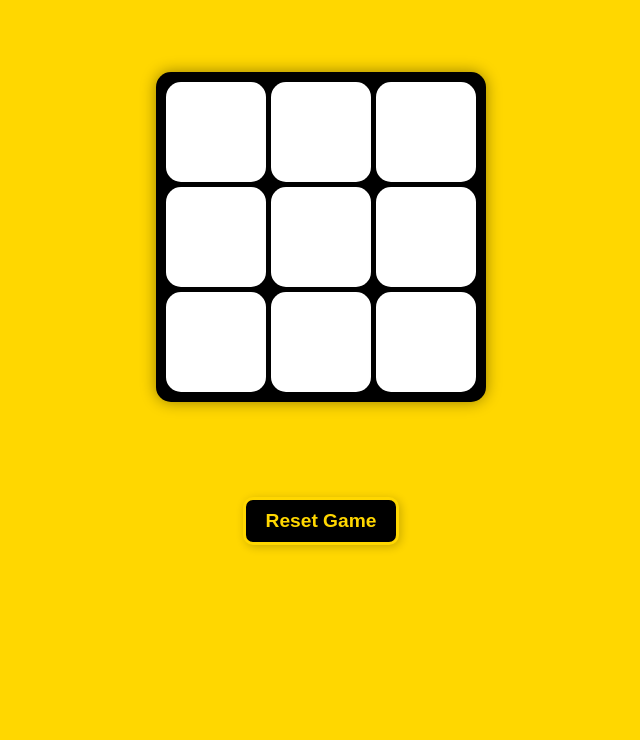
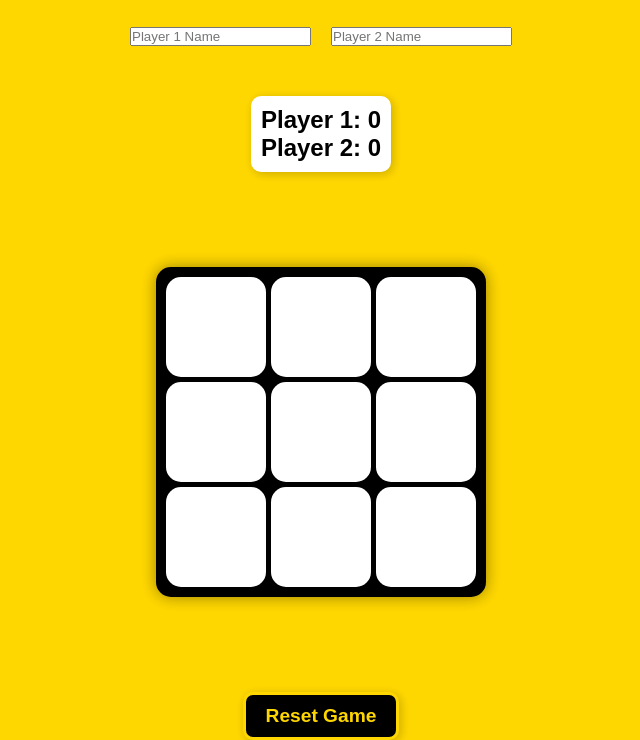
Before and after one commit to Jeevanpranav-23/zocross, a plain HTML site: page index.html in a window 1280 px wide. Shown: the part 78-818 px from the top of the page, without its empty margins (319-959 px from the left). Drawn offline with Linux system fonts and the light colour scheme.

Commit message:
Update index.html

```diff
--- a/index.html
+++ b/index.html
@@ -13,6 +13,14 @@
     </div>
     <main>
       <h1>zocross</h1>
+        <div class="name-inputs">
+            <input type="text" id="player1" placeholder="Player 1 Name" />
+            <input type="text" id="player2" placeholder="Player 2 Name"  />
+        </div>
+        <div class="scoreboard">
+            <p id="score1">Player 1: 0</p>
+            <p id="score2">Player 2: 0</p>
+        </div>
       <div class="container">
         <div class="game">
           <button class="box"></button>
```
